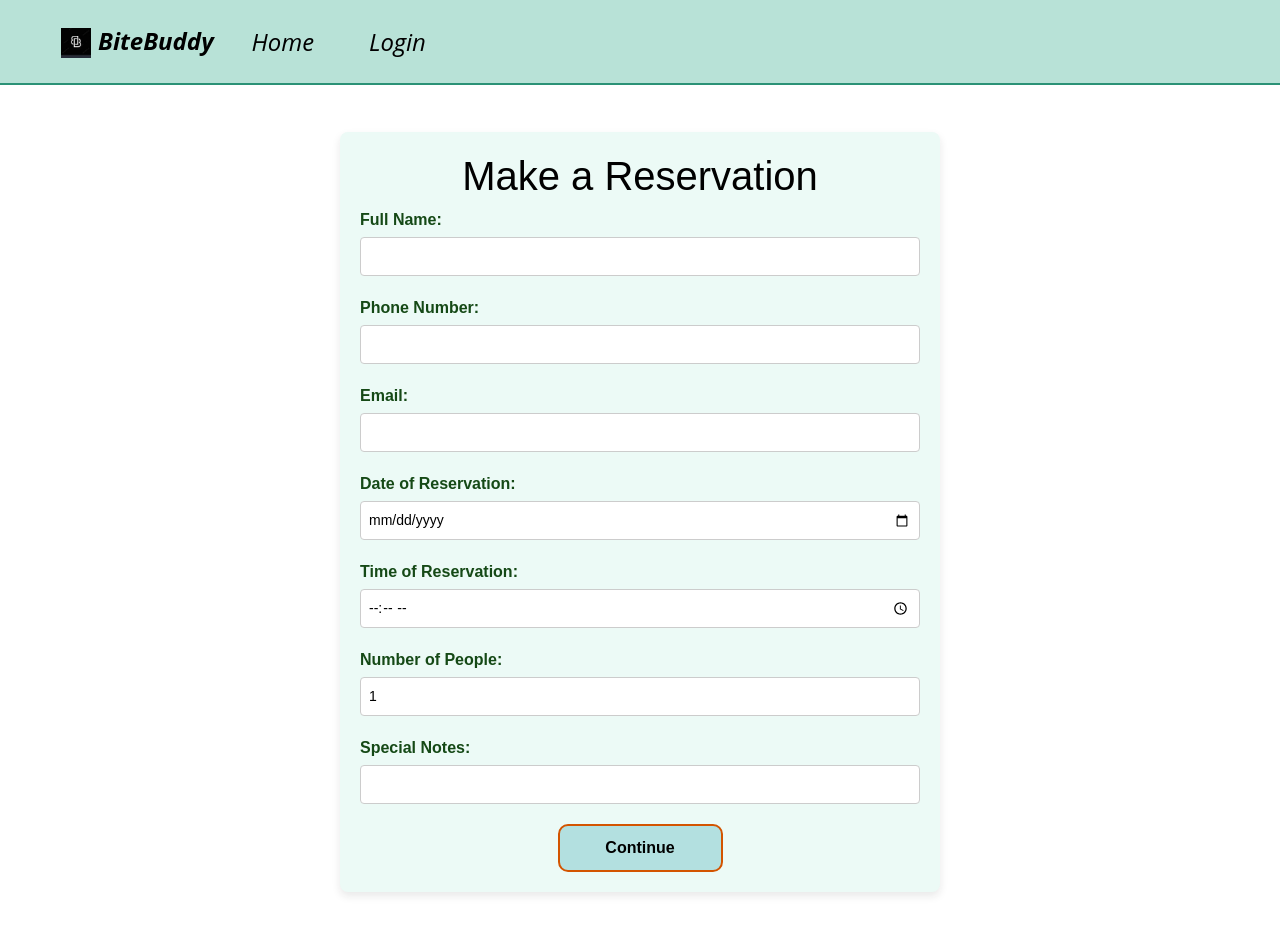
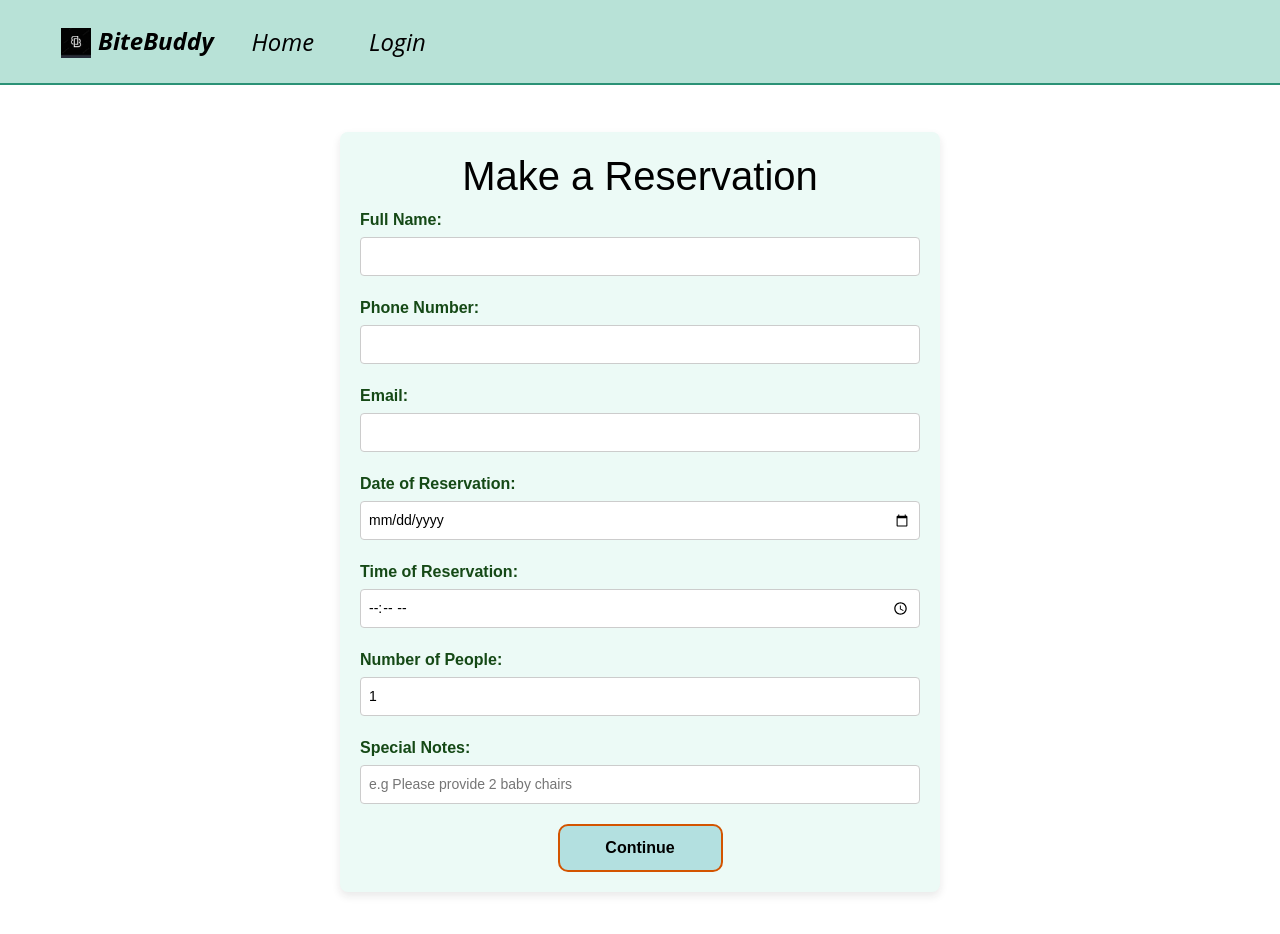
Before and after one commit to Ha1qua/BiteBuddy, a React (Create React App) app in the folder Client/bitebuddy/: page /login-user in a window 1280 px wide. Shown: the top 934 px of the page. Built offline with nearby package versions, Linux system fonts and the light colour scheme.

Commit message:
Login as user functions

```diff
--- a/Client/bitebuddy/src/components/LoginUser.js
+++ b/Client/bitebuddy/src/components/LoginUser.js
@@ -120,7 +120,7 @@ function LoginUser() {
       );
 
       // Handle success
-      alert("Reservation created successfully!");
+      // alert("Reservation created successfully!");
       console.log(response.data); // Log response for debugging
 
       // Navigate to the notification or confirmation page
@@ -254,6 +254,7 @@ function LoginUser() {
                 type="text"
                 value={specialNotes}
                 onChange={(e) => setSpecialNotes(e.target.value)}
+                placeholder="e.g Please provide 2 baby chairs" // Placeholder text
               />
             </div>
 
```
